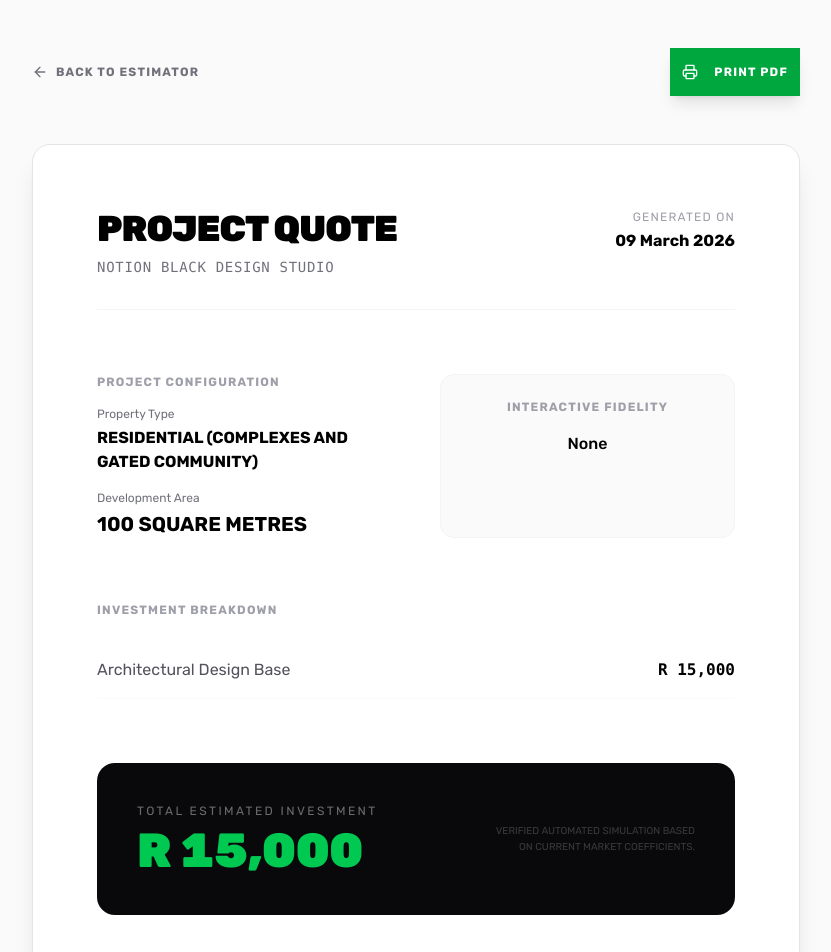
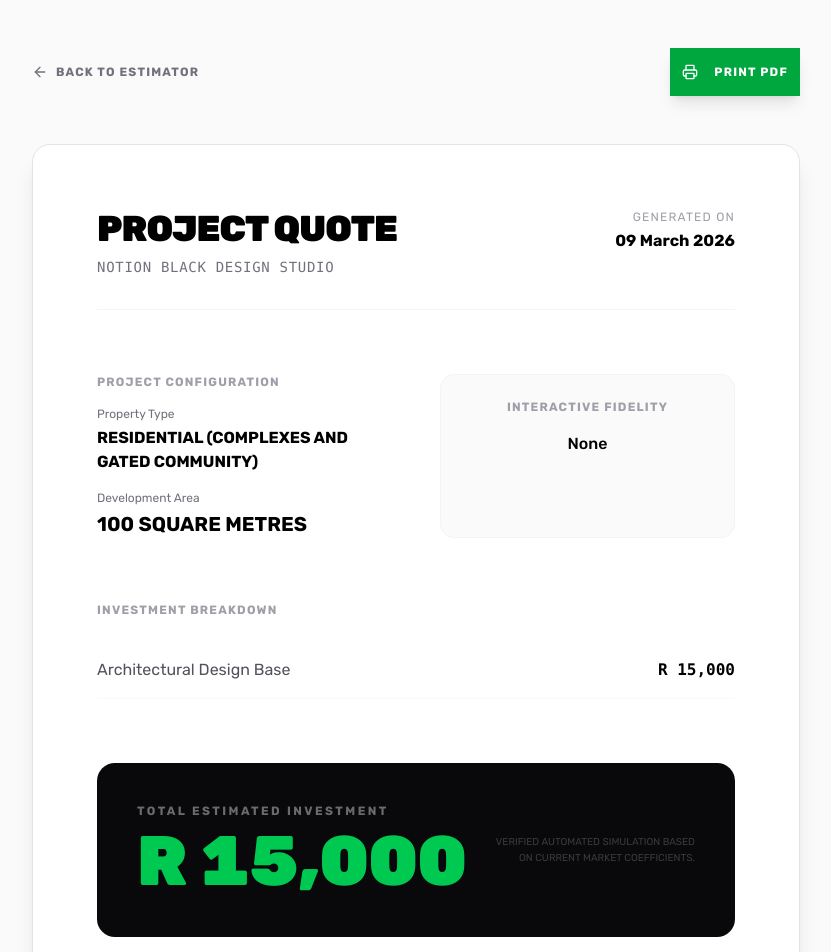
Before and after one commit to notionblack/NotionBlack, a Next.js app: page /quote in a window 1280 px wide. Shown: the top 952 px of the page, without its empty margins (224-1055 px from the left). Built offline with nearby package versions, Linux system fonts and the light colour scheme.

Commit message:
style: scale investment total to 70px

```diff
--- a/src/app/quote/page.tsx
+++ b/src/app/quote/page.tsx
@@ -174,8 +174,8 @@ function QuoteContent() {
 
                         <div className="bg-zinc-950 p-10 rounded-2xl flex flex-col md:flex-row justify-between items-center gap-6 mb-12">
                             <div>
-                                <p className="text-white/40 text-xs uppercase tracking-[0.2em] mb-2">Total Estimated Investment</p>
-                                <div className="text-4xl md:text-5xl font-black text-green-500 tabular-nums">
+                                <p className="text-white/40 text-xs uppercase tracking-[0.2em] mb-2 font-bold">Total Estimated Investment</p>
+                                <div className="text-4xl md:text-[70px] font-black text-green-500 tabular-nums leading-none">
                                     R {costs.total.toLocaleString()}
                                 </div>
                             </div>
--- a/src/components/sections/ProjectEstimator.tsx
+++ b/src/components/sections/ProjectEstimator.tsx
@@ -236,7 +236,7 @@ export function ProjectEstimator() {
                                     </div>
                                     <div className="flex items-start text-white font-black leading-none">
                                         <span className="text-2xl text-green-500 mt-2 mr-1">R</span>
-                                        <span className="text-6xl sm:text-7xl tabular-nums tracking-tracking-tight">{costs.total.toLocaleString()}</span>
+                                        <span className="text-6xl sm:text-[70px] tabular-nums tracking-tight">{costs.total.toLocaleString()}</span>
                                     </div>
                                 </motion.div>
 
```
